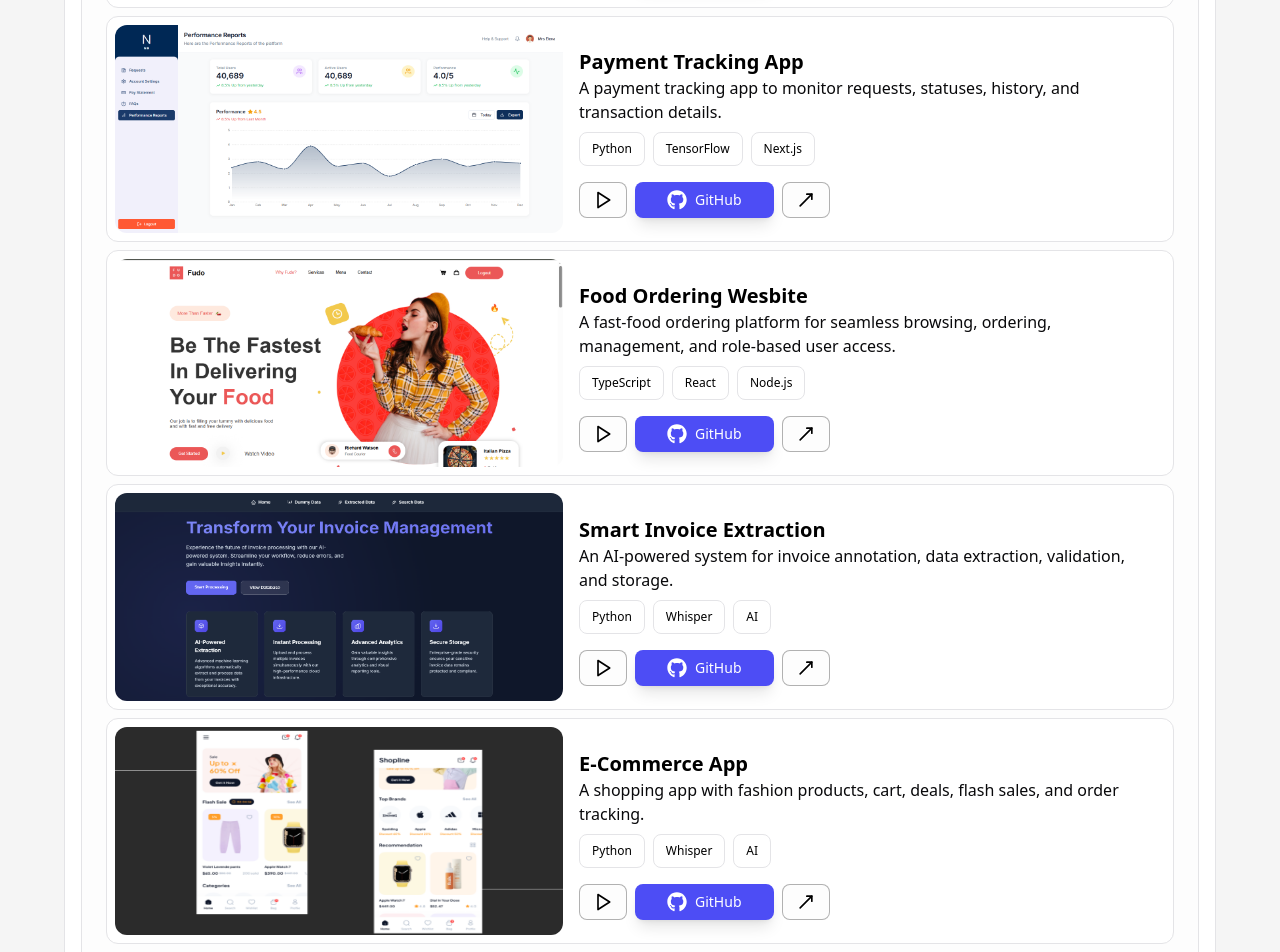
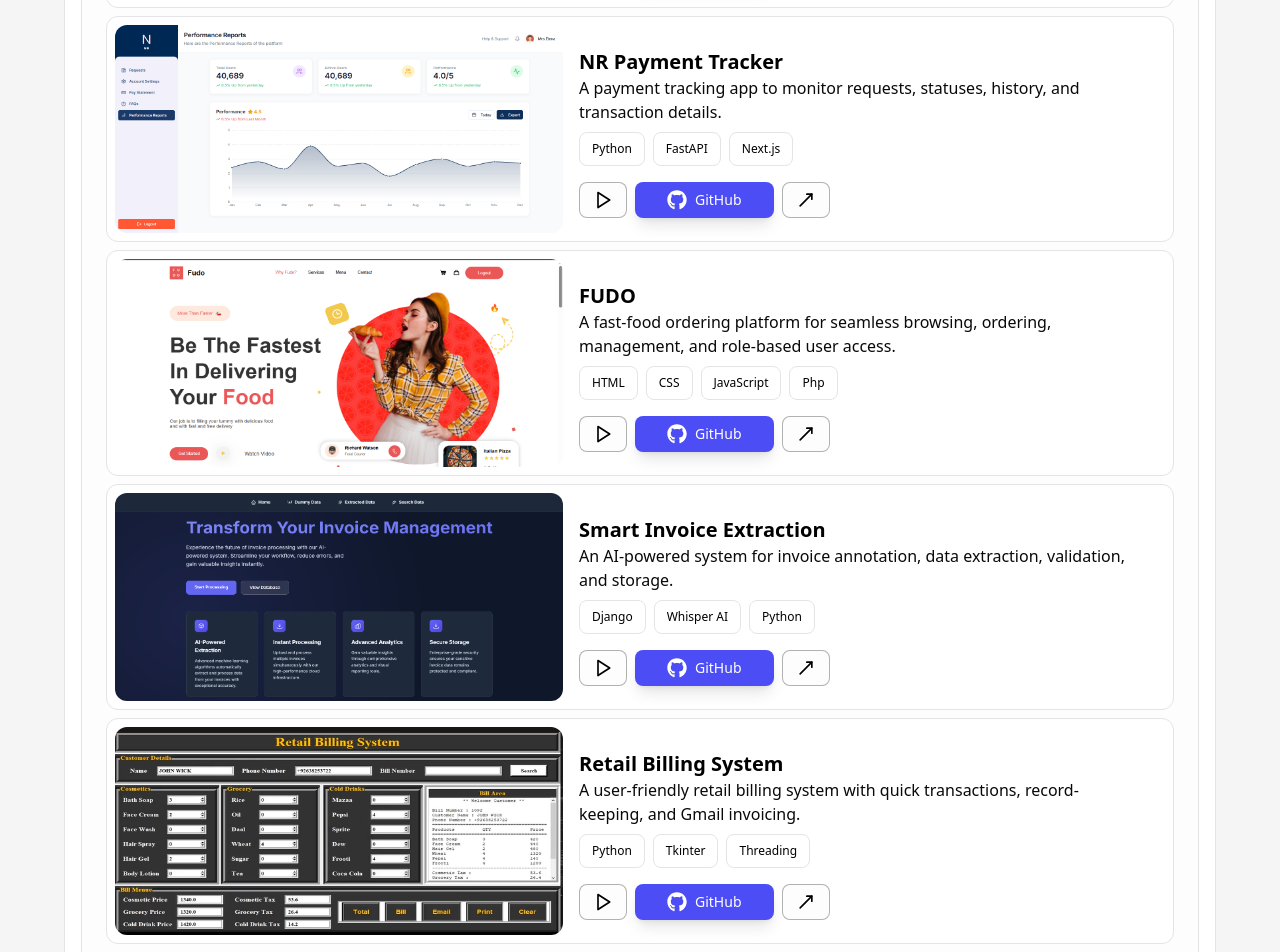
Before and after one commit to mafaqatiq/frontend, a Next.js app: page /projects in a window 1280 px wide. Shown: the part 480-1432 px from the top of the page. Built offline with nearby package versions, Linux system fonts and the light colour scheme.

Commit message:
updated content of projects

```diff
--- a/app/(root)/profile/page.tsx
+++ b/app/(root)/profile/page.tsx
@@ -65,11 +65,11 @@ const Profile = () => {
           {/* Right Side - Image */}
           <div className="lg:w-1/3 flex justify-center mt-2 lg:mt-0">
             <Image
-              src="/profile.png"
+              src="/bg-remove.png"
               alt="Afaq's Profile"
               width={250}
               height={250}
-              className="w-32 h-32 sm:w-60 sm:h-60 lg:w-56 lg:h-56 sm:rounded-2xl rounded-full lg:rounded-full object-cover shadow-lg border-4 border-gray-300 dark:border-gray-600"
+              className="w-32 h-32 sm:w-60 sm:h-60 lg:w-72 lg:h-72 sm:rounded-2xl rounded-full lg:rounded-full object-cover shadow-lg border-4 border-gray-300 dark:border-gray-600"
             />
           </div>
         </div>
--- a/components/ProjectCards.tsx
+++ b/components/ProjectCards.tsx
@@ -15,7 +15,7 @@ const services = [
   },
   {
     id: "2",
-    title: "Payment Tracker",
+    title: "NR Payment Tracker",
     description:
       "A payment tracking app to monitor requests, statuses, history, and transaction details.",
     imageUrl: "/payment_icon.png", // Replace with actual image path
--- a/components/ProjectCardsProjectPage.tsx
+++ b/components/ProjectCardsProjectPage.tsx
@@ -24,25 +24,25 @@ const sampleProjects: ProjectCardProps[] = [
     id: "1",
     title: "Musify",
     description: "A web-based music player for streaming, searching, exploring songs, and creating playlists.",
-    technologies: ["Python", "FastAPI", "Next.js"],
+    technologies: ["Next.js", "TypeScript", "Tailwind CSS"],
     githubUrl: "https://github.com/username/ecommerce-platform",
     imageUrls: [ "/musify_2.PNG", "/musify_3.PNG",],
     videoUrl: "https://www.youtube.com/embed/qH4KnJ1SStw?si=drJprgikCePcgx0b",
   },
   {
     id: "2",
-    title: "Payment Tracking App",
+    title: "NR Payment Tracker",
     description: "A payment tracking app to monitor requests, statuses, history, and transaction details.",
-    technologies: ["Python", "TensorFlow", "Next.js"],
+    technologies: ["Python", "FastAPI", "Next.js"],
     githubUrl: "https://github.com/username/ai-image-generator",
     imageUrls: ["/nr_payment_1.PNG", "/nr_payment_2.PNG", "/nr_payment_3.PNG", "/nr_payment_4.PNG"],
     videoUrl: "https://www.youtube.com/embed/pQV4sDJzyA8?si=hDfZHo_GoKSEQqr1",
   },
   {
     id: "3",
-    title: "Food Ordering Wesbite",
+    title: "FUDO",
     description: "A fast-food ordering platform for seamless browsing, ordering, management, and role-based user access.",
-    technologies: ["TypeScript", "React", "Node.js"],
+    technologies: ["HTML", "CSS", "JavaScript","Php"],
     githubUrl: "https://github.com/username/task-manager",
     imageUrls: ["/fudo_1.PNG", "/fudo_2.PNG", "/fudo_3.PNG", "/fudo_4.PNG"],
     videoUrl: "https://www.youtube.com/embed/jpsZNVHsjr4?si=E8BRW75VftsrA_tb",
@@ -51,28 +51,19 @@ const sampleProjects: ProjectCardProps[] = [
     id: "4",
     title: "Smart Invoice Extraction",
     description: "An AI-powered system for invoice annotation, data extraction, validation, and storage.",
-    technologies: ["Python", "Whisper", "AI"],
+    technologies: ["Django", "Whisper AI", "Python"],
     githubUrl: "https://github.com/username/task-manager",
     imageUrls: ["/invoice_1.PNG", "/invoice_2.PNG", "/invoice_3.PNG"],
-    videoUrl: "/videos/ecommerce.mp4",
+    videoUrl: "https://www.youtube.com/embed/zVM24tfqX0A?si=dNhKHg_CV3S8RRyM",
   },
   {
     id: "5",
-    title: "E-Commerce App",
-    description: "A shopping app with fashion products, cart, deals, flash sales, and order tracking.",
-    technologies: ["Python", "Whisper", "AI"],
-    githubUrl: "https://github.com/username/task-manager",
-    imageUrls: ["/1.PNG", "/2.PNG", "/3.PNG"],
-    videoUrl: "/videos/ecommerce.mp4",
-  },
-  {
-    id: "6",
     title: "Retail Billing System",
     description: "A user-friendly retail billing system with quick transactions, record-keeping, and Gmail invoicing.",
-    technologies: ["Python", "Whisper", "AI"],
+    technologies: ["Python", "Tkinter", "Threading"],
     githubUrl: "https://github.com/username/task-manager",
     imageUrls: ["/retail_1.PNG", "/retail_2.PNG"],
-    videoUrl: "/videos/ecommerce.mp4",
+    videoUrl: "https://www.youtube.com/embed/cBypXNPfrys?si=aaHX-sN81cpzvAsI",
   },
 ];
 
@@ -84,7 +75,7 @@ const ProjectCard: React.FC<ProjectCardProps> = ({
   technologies,
   imageUrls = [],
   githubUrl,
-  videoUrl, // Add this line
+  videoUrl,
 }) => {
   const [currentImageIndex, setCurrentImageIndex] = useState(0);
   const [isHovered, setIsHovered] = useState(false);
--- a/package.json
+++ b/package.json
@@ -22,6 +22,7 @@
     "lucide-react": "^0.475.0",
     "next": "15.1.7",
     "next-themes": "^0.4.4",
+    "nodemailer": "^6.10.0",
     "react": "^19.0.0",
     "react-dom": "^19.0.0",
     "react-hot-toast": "^2.5.2",
```
Also changed, not shown: 1 other file (tests, documents, lock files or other folders).
